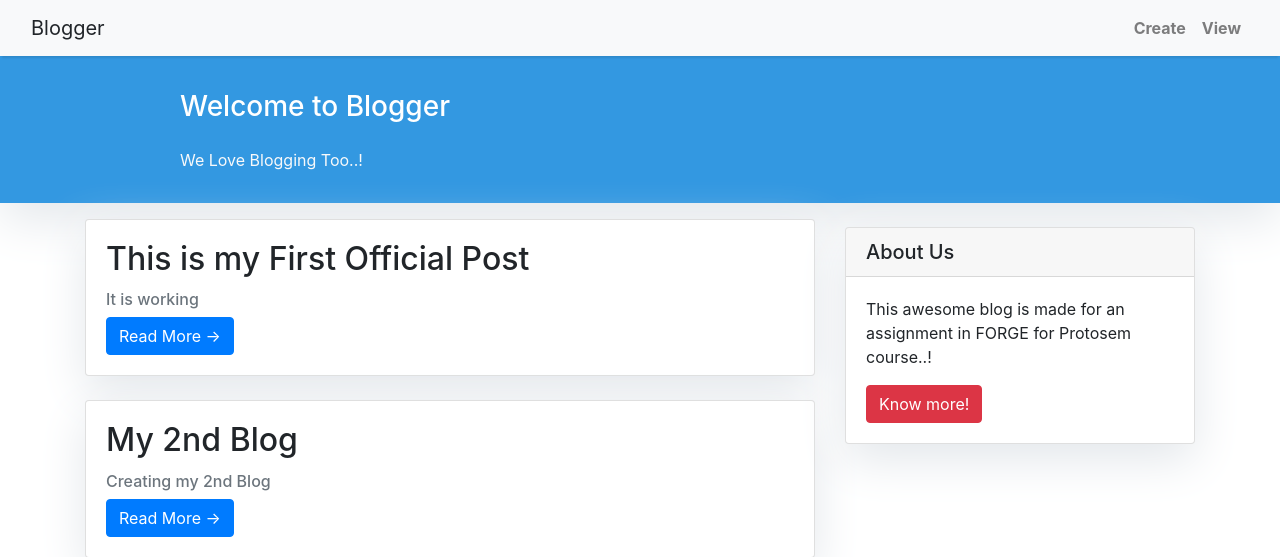
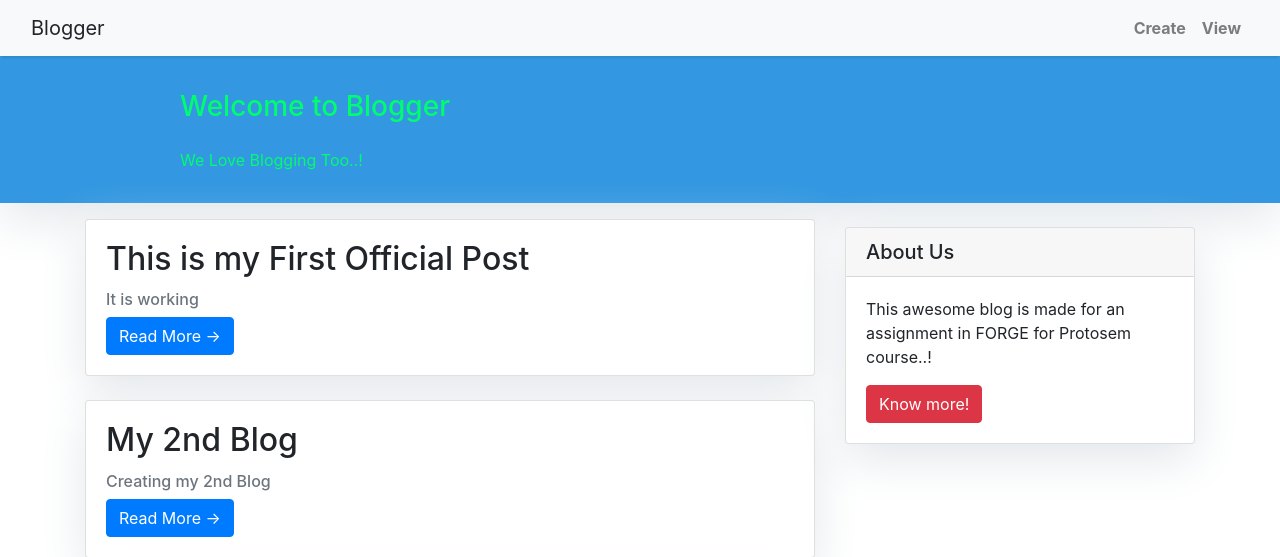
Before and after one commit to susilnath/blogger, a Django app: page /blog/ in a window 1280 px wide. Shown: the top 557 px of the page. Run offline with Django 3.2, Linux system fonts and the light colour scheme; data comes from the database, SQL or seed files in the repository; some libraries are stand-ins or nearby versions.

Commit message:
Added color

```diff
--- a/blog/static/css/base.css
+++ b/blog/static/css/base.css
@@ -29,3 +29,6 @@ body {
 {
     height:200px;
 }
+.text-css {
+    color: rgb(0, 252, 113);
+}
--- a/blog/templates/source1/index.html
+++ b/blog/templates/source1/index.html
@@ -10,8 +10,8 @@
     <div class="row">
       <div class=" col-md-8 col-md-10 mx-auto">
         <div class="site-heading">
-          <h3 class=" site-heading my-4 mt-3 text-white"> Welcome to Blogger </h3>
-          <p class="text-light">We Love Blogging Too..! &nbsp
+          <h3 class=" site-heading my-4 mt-3 text-css"> Welcome to Blogger </h3>
+          <p class="text-css">We Love Blogging Too..! &nbsp
           </p>
         </div>
       </div>
```
